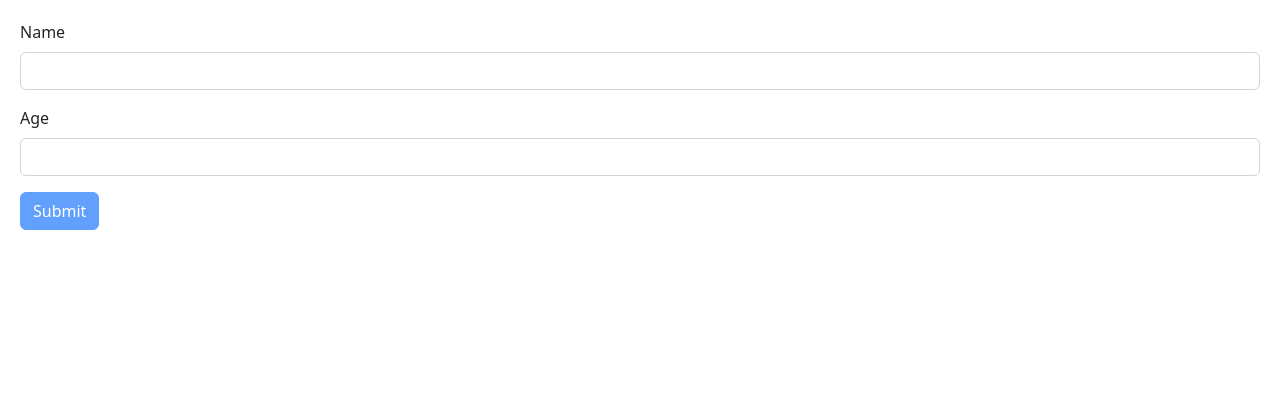
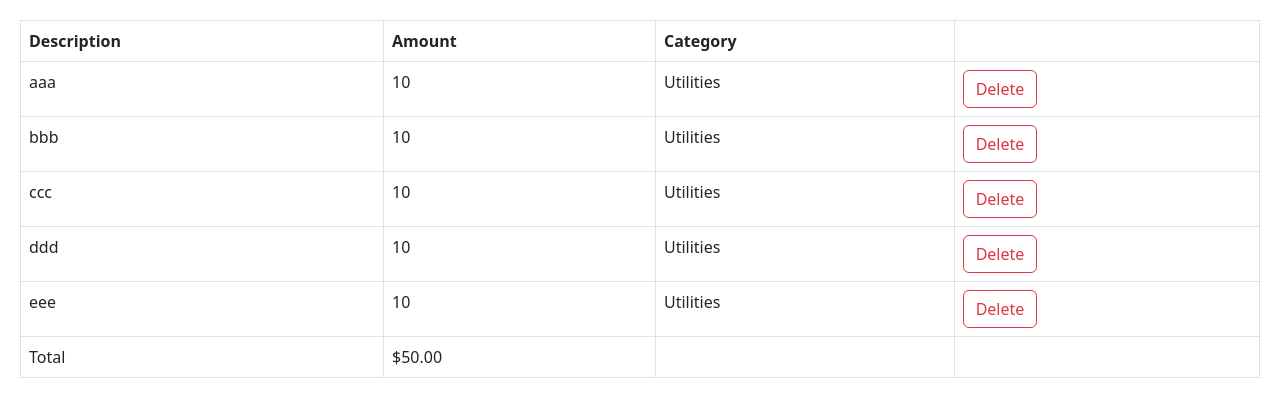
Before and after one commit to Chukwuaebuka/react-app, a React (Vite) app: page / in a window 1280 px wide. Shown: the top 416 px of the page. Built offline with nearby package versions, Linux system fonts and the light colour scheme.

Commit message:
building expense list

```diff
--- a/src/App.tsx
+++ b/src/App.tsx
@@ -1,9 +1,23 @@
-import Form from "./components/Form";
+import { useState } from "react";
+import ExpenseList from "./expense-tracker/components/ExpenseList";
 
 const App = () => {
+  const [expenses, setExpenses] = useState([
+    { id: 1, description: "aaa", amount: 10, category: "Utilities" },
+    { id: 2, description: "bbb", amount: 10, category: "Utilities" },
+    { id: 3, description: "ccc", amount: 10, category: "Utilities" },
+    { id: 4, description: "ddd", amount: 10, category: "Utilities" },
+    { id: 5, description: "eee", amount: 10, category: "Utilities" },
+  ]);
+
+  const handleDelete = (id: number) => {
+    setExpenses(expenses.filter((exp) => exp.id !== id));
+    console.log("Deleted", id);
+  };
+
   return (
     <>
-      <Form />
+      <ExpenseList expenses={expenses} onDelete={handleDelete} />
     </>
   );
 };
--- /dev/null
+++ b/src/expense-tracker/components/ExpenseList.tsx
@@ -0,0 +1,59 @@
+interface Expense {
+  id: number;
+  description: string;
+  amount: number;
+  category: string;
+}
+
+interface Props {
+  expenses: Expense[];
+  onDelete: (id: number) => void;
+}
+
+const ExpenseList = ({ expenses, onDelete }: Props) => {
+  if (expenses.length === 0) return null;
+
+  return (
+    <table className="table table-bordered">
+      <thead>
+        <tr>
+          <th>Description</th>
+          <th>Amount</th>
+          <th>Category</th>
+          <th></th>
+        </tr>
+      </thead>
+      <tbody>
+        {expenses.map((expense) => (
+          <tr key={expense.id}>
+            <td>{expense.description}</td>
+            <td>{expense.amount}</td>
+            <td>{expense.category}</td>
+            <td>
+              <button
+                className="btn btn-outline-danger"
+                onClick={() => onDelete(expense.id)}
+              >
+                Delete
+              </button>
+            </td>
+          </tr>
+        ))}
+      </tbody>
+      <tfoot>
+        <tr>
+          <td>Total</td>
+          <td>
+            $
+            {expenses
+              .reduce((acc, expense) => expense.amount + acc, 0)
+              .toFixed(2)}
+          </td>
+          <td></td>
+          <td></td>
+        </tr>
+      </tfoot>
+    </table>
+  );
+};
+export default ExpenseList;
```
